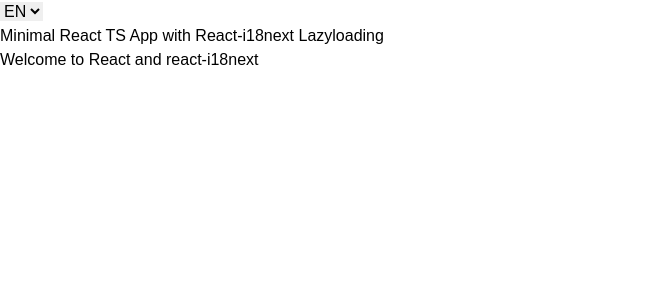
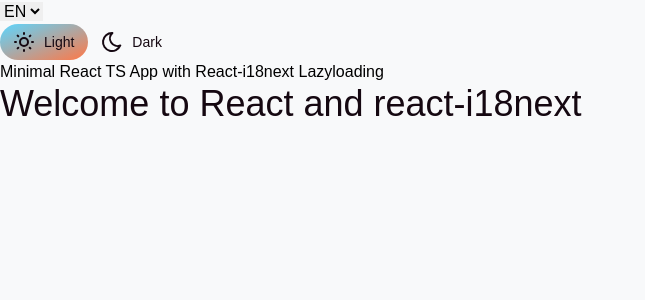
Before and after one commit to damygoes/EcoStride, a React (Vite) app: page / in a window 1280 px wide. Shown: the top 300 px of the page, without its empty margins (0-645 px from the left). Built offline with nearby package versions, Linux system fonts and the light colour scheme.

Commit message:
feat(theme-provider): implemented light/dark mode, theme provider and theme-toggle component

```diff
--- a/src/App.tsx
+++ b/src/App.tsx
@@ -1,13 +1,16 @@
-import React, { Suspense } from "react";
+import { ThemeProvider } from "@context/theme-provider/theme-provider";
+import { Suspense, lazy } from "react";
 
-const LazyComponent = React.lazy(async () => {
+const LazyComponent = lazy(async () => {
   return import("./components/test-component");
 });
 
 const App = () => {
   return (
     <Suspense fallback={<div>Loading ... </div>}>
-      <LazyComponent />
+      <ThemeProvider>
+        <LazyComponent />
+      </ThemeProvider>
     </Suspense>
   );
 };
--- a/src/components/test-component.tsx
+++ b/src/components/test-component.tsx
@@ -1,5 +1,6 @@
 import { ChangeEvent, useEffect } from "react";
 import { useTranslation } from "react-i18next";
+import ThemeToggle from "./theme-toggle/theme-toggle";
 
 const TestComponent = () => {
   const { t, i18n } = useTranslation();
@@ -28,13 +29,14 @@
   );
 
   return (
-    <div>
+    <div className="w-screen h-screen bg-background">
       <select value={i18n.language} onChange={switchLanguage}>
         {languageOptions}
       </select>
-      <br />
+      <ThemeToggle />
+
       <h2>Minimal React TS App with React-i18next Lazyloading</h2>
-      <p>{t("welcome")}</p>
+      <p className="text-4xl text-text-color">{t("welcome")}</p>
     </div>
   );
 };
--- /dev/null
+++ b/src/components/theme-toggle/theme-toggle.tsx
@@ -0,0 +1,36 @@
+import useTheme from "@hooks/useTheme";
+import { IconMoon, IconSun } from "@tabler/icons-react";
+import { motion } from "framer-motion";
+
+const TOGGLE_CLASSES =
+  "text-sm text-text-color font-medium flex items-center gap-2 px-3 md:pl-3 md:pr-3.5 py-3 md:py-1.5 transition-colors relative z-10";
+
+const ThemeToggle = () => {
+  const [colorTheme, setTheme] = useTheme();
+
+  return (
+    <div className="relative flex items-center rounded-full w-fit">
+      <button className={TOGGLE_CLASSES} onClick={() => setTheme("light")}>
+        <IconSun className="relative z-10 text-lg md:text-sm" />
+        <span className="relative z-10">Light</span>
+      </button>
+      <button className={TOGGLE_CLASSES} onClick={() => setTheme("dark")}>
+        <IconMoon className="relative z-10 text-lg md:text-sm" />
+        <span className="relative z-10">Dark</span>
+      </button>
+      <div
+        className={`absolute inset-0 z-0 flex ${
+          colorTheme === "light" ? "justify-end" : "justify-start"
+        }`}
+      >
+        <motion.div
+          layout
+          transition={{ type: "spring", damping: 15, stiffness: 250 }}
+          className="w-1/2 h-full rounded-full bg-gradient-to-br from-primary to-accent"
+        />
+      </div>
+    </div>
+  );
+};
+
+export default ThemeToggle;
--- /dev/null
+++ b/src/context/theme-provider/theme-provider.tsx
@@ -0,0 +1,62 @@
+import { ReactNode, createContext, useEffect, useState } from "react";
+
+export type ThemeName = "light" | "dark" | string;
+type ThemeContextType = {
+  theme: ThemeName;
+  setTheme: (name: ThemeName) => void;
+};
+
+const getInitialTheme = () => {
+  if (typeof window !== "undefined" && window.localStorage) {
+    const storedPrefs = window.localStorage.getItem("color-theme");
+    if (typeof storedPrefs === "string") {
+      return storedPrefs;
+    }
+
+    const userMedia = window.matchMedia("(prefers-color-scheme:dark)");
+    if (userMedia.matches) {
+      return "dark";
+    }
+  }
+  // returning default theme here
+  return "light";
+};
+
+const ThemeContext = createContext<ThemeContextType>({} as ThemeContextType);
+
+type ThemeProviderProps = {
+  initialTheme?: ThemeName;
+  children: ReactNode;
+};
+
+export const ThemeProvider = ({
+  initialTheme,
+  children,
+}: ThemeProviderProps) => {
+  const [theme, setTheme] = useState(getInitialTheme);
+
+  const rawSetTheme = (theme: ThemeName) => {
+    //Updated rawSetTheme to theme above//
+    const root = window.document.documentElement;
+    const isDark = theme === "dark";
+
+    root.classList.remove(isDark ? "light" : "dark");
+    root.classList.add(theme);
+
+    localStorage.setItem("color-theme", theme);
+  };
+
+  if (initialTheme) {
+    rawSetTheme(initialTheme);
+  }
+
+  useEffect(() => {
+    rawSetTheme(theme);
+  }, [theme]);
+
+  return (
+    <ThemeContext.Provider value={{ theme, setTheme }}>
+      {children}
+    </ThemeContext.Provider>
+  );
+};
--- /dev/null
+++ b/src/hooks/useTheme.ts
@@ -0,0 +1,25 @@
+import { useEffect, useState } from "react";
+
+// Define the type for the theme, which can be either 'dark' or 'light' or undefined initially
+type Theme = "dark" | "light" | undefined;
+
+export default function useTheme() {
+  // State with type annotation for the theme
+  const [theme, setTheme] = useState<Theme>(
+    localStorage.getItem("theme") as Theme,
+  );
+  const colorTheme: Theme = theme === "dark" ? "light" : "dark";
+
+  useEffect(() => {
+    const root = window.document.documentElement;
+
+    // Safely manage class removal/addition with type checking
+    if (colorTheme) root.classList.remove(colorTheme);
+    if (theme) root.classList.add(theme);
+
+    // Save theme to local storage
+    if (theme) localStorage.setItem("theme", theme);
+  }, [theme, colorTheme]);
+
+  return [colorTheme, setTheme] as const; // 'as const' ensures a readonly tuple is returned
+}
--- a/src/styles/index.css
+++ b/src/styles/index.css
@@ -8,7 +8,7 @@
   --accent: 255, 120, 71;
   --background: 248, 249, 250;
   --white: 255, 255, 255;
-  --black: 21, 8, 17;
+  --text-color: 21, 8, 17;
 }
 
 * {
@@ -33,7 +33,12 @@
   overflow-y: auto;
 }
 
-@media (prefers-color-scheme: dark) {
+.dark {
+  --background: 21, 8, 17;
+  --text-color: 255, 255, 255;
+}
+
+/* @media (prefers-color-scheme: dark) {
   :root {
     --primary: 92, 214, 255;
     --secondary: 79, 187, 187;
@@ -42,4 +47,4 @@
     --white: 0, 0, 0;
     --black: 255, 255, 255;
   }
-}
+} */
--- a/tailwind.config.js
+++ b/tailwind.config.js
@@ -1,5 +1,6 @@
 /** @type {import('tailwindcss').Config} */
 export default {
+  darkMode: "class",
   content: [
     "./index.html",
     "./src/**/*.{js,ts,jsx,tsx}",
@@ -13,7 +14,7 @@
       accent: "rgba(var(--accent))", // sunset orange
       background: "rgba(var(--background))", // light gray
       white: "rgba(var(--white))", // white
-      black: "rgba(var(--black))", // black
+      "text-color": "rgba(var(--text-color))", // black
       transparent: "transparent",
     },
     fontFamily: {
--- a/tsconfig.json
+++ b/tsconfig.json
@@ -27,7 +27,7 @@
     },
 
     /* Bundler mode */
-    "moduleResolution": "bundler",
+    "moduleResolution": "node",
     "allowImportingTsExtensions": true,
     "resolveJsonModule": true,
     "isolatedModules": true,
```
